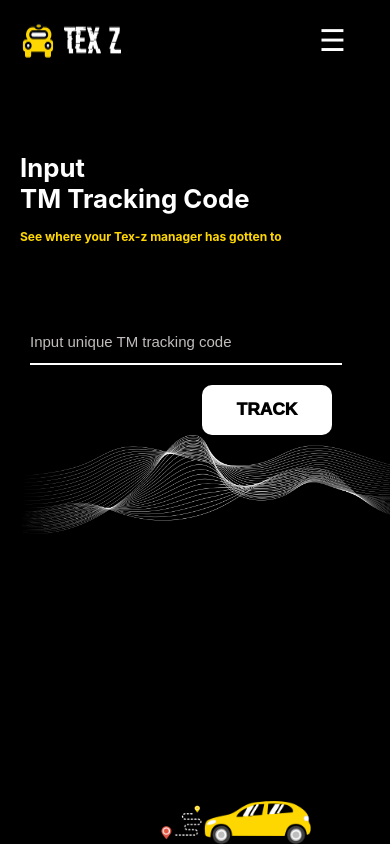
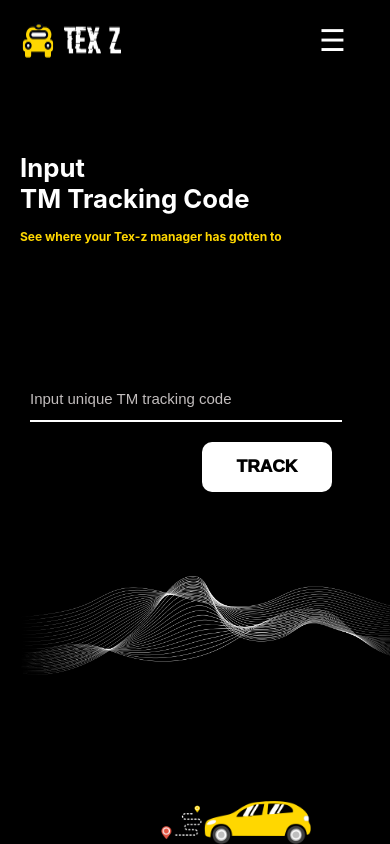
Before and after one commit to Tobbeycc1/abcde, a React (Create React App) app: page /live-track in a window 390 px wide. Built offline with nearby package versions, Linux system fonts and the light colour scheme.

Commit message:
Fixed  mediaqueries again

```diff
--- a/src/componet/BecomeAPartner.module.css
+++ b/src/componet/BecomeAPartner.module.css
@@ -18,7 +18,7 @@
 }
 .modalCon{
     position: fixed;
-    padding-left: 22px;
+    padding-left: 15px;
      animation-name: slideDown;
    animation-duration: 3s;
    /* animation-iteration-count: 1; */
--- a/src/componet/underlinedform.module.css
+++ b/src/componet/underlinedform.module.css
@@ -34,7 +34,7 @@
   color: rgb(194, 189, 189);
 }
 .underlinedform {
-  margin-top: 70px;
+  margin-top: 15vh;
   text-align: right;
 }
 .btn {
--- a/src/pages/livetrack.module.css
+++ b/src/pages/livetrack.module.css
@@ -39,6 +39,7 @@ text-align: center;
 }
 .smallcarcon{
     text-align: right;
+
 
 }
 .smallcar{
@@ -96,7 +97,12 @@ text-align: center;
         }
 
     }
+    .wavycon{
+        text-align: center;
+        margin-top: 10vh;
+    }
 }
+
 @media screen and (max-width: 540px) {
     .livetrackcon{
         padding-left: 20px;
```
Also changed, not shown: src/componet/BecomeAPartner.js (line endings or trailing spaces).
